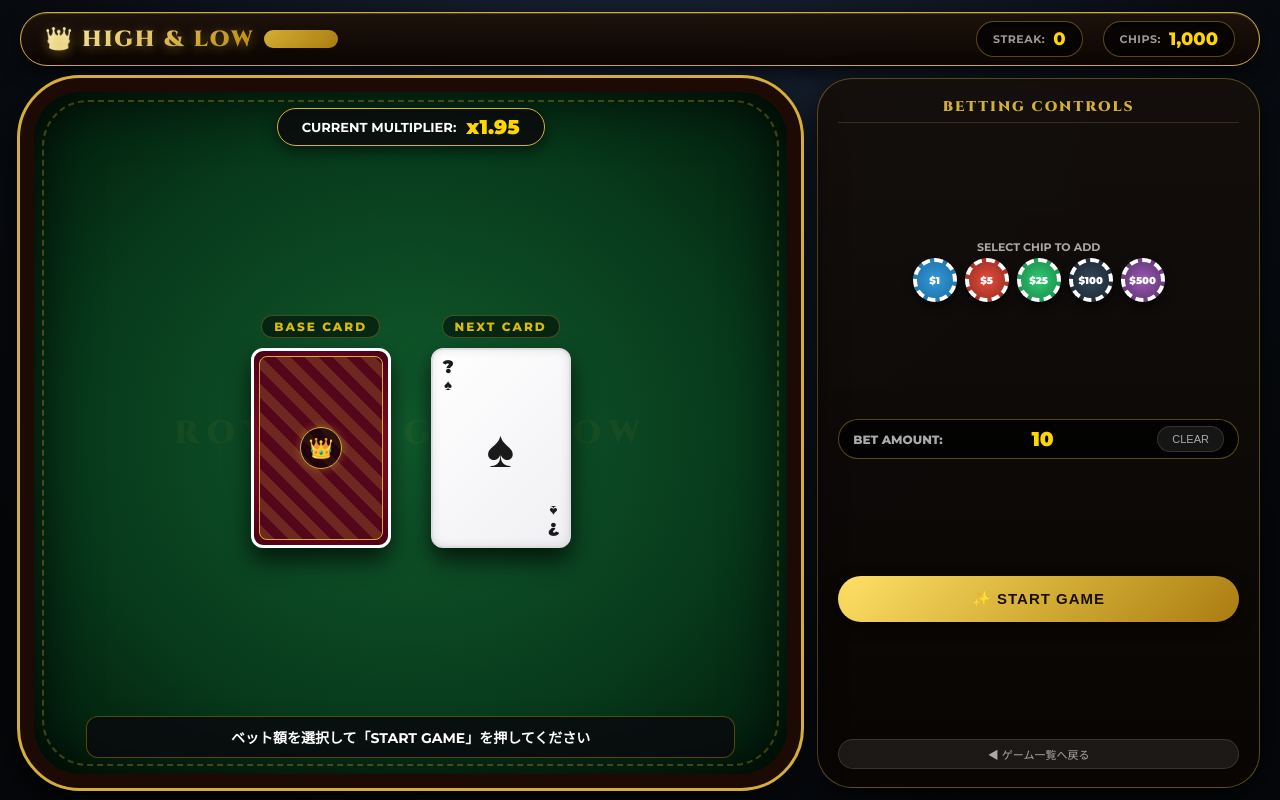
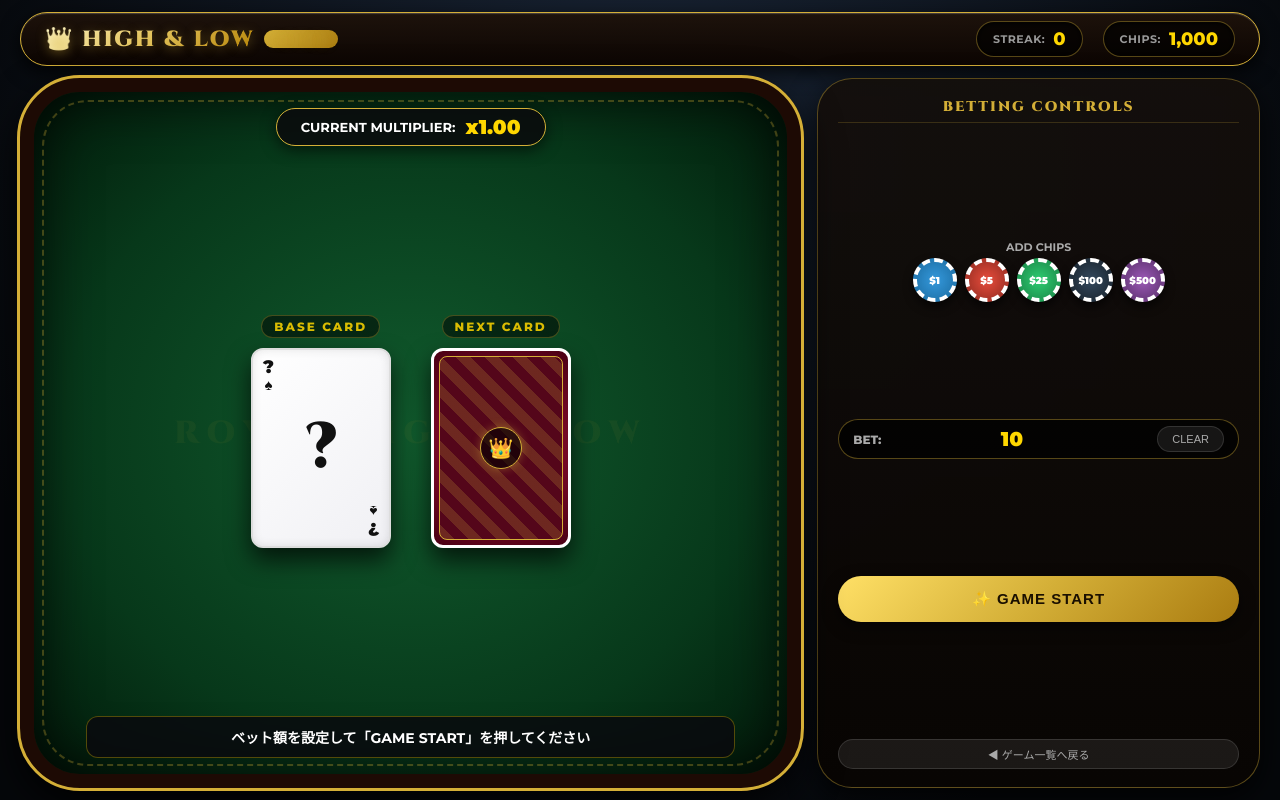
Before and after one commit to nosuke0411-gif/gemes1, a Flask app: page /highlow in a window 1280 px wide. Run offline with Flask 3, Linux system fonts and the light colour scheme; a user stored in the database is signed in; a database or web service that is not in the repository returns one stand-in record (values such as "Sample title"); some libraries are stand-ins or nearby versions.

Commit message:
Refactor CSS and update game state handling
Removed unused CSS variables and updated styles for layout and card display. Adjusted game state management for better integration with server data.

```diff
--- a/templates/highlow.html
+++ b/templates/highlow.html
@@ -13,7 +13,6 @@
         --felt-green: #0d4d28;
         --felt-dark: #041f0e;
         --wood-dark: #1d0a04;
-        --wood-light: #3d1709;
         --card-width: 140px;
         --card-height: 200px;
     }
@@ -32,16 +31,15 @@
     }
 
     html, body {
-        width: 100%;
-        height: 100%;
+        width: 100vw;
+        height: 100vh;
         height: 100dvh;
         margin: 0;
         padding: 0;
         overflow: hidden;
         font-family: 'Montserrat', -apple-system, BlinkMacSystemFont, sans-serif;
         background: #05070a;
-        background-image:
-            radial-gradient(circle at 50% 20%, #1a2638 0%, #05070a 80%);
+        background-image: radial-gradient(circle at 50% 20%, #1a2638 0%, #05070a 80%);
         color: #ffffff;
     }
 
@@ -67,7 +65,7 @@
         position: relative;
     }
 
-    /* TOP BAR - 横長スリムデザイン */
+    /* TOP BAR */
     .top-bar {
         display: flex;
         justify-content: space-between;
@@ -131,7 +129,7 @@
         color: #ffd700;
     }
 
-    /* MAIN CONTENT AREA - 左右分割横広レイアウト */
+    /* MAIN CONTENT AREA */
     .main-layout {
         display: flex;
         flex: 1;
@@ -140,7 +138,7 @@
         align-items: stretch;
     }
 
-    /* 左側: CASINO TABLE BOARD */
+    /* LEFT: CASINO TABLE BOARD */
     .table-board {
         position: relative;
         flex: 1.8;
@@ -171,8 +169,7 @@
 
     .table-logo {
         position: absolute;
-        top: 50%;
-        left: 50%;
+        top: 50%; left: 50%;
         transform: translate(-50%, -50%);
         font-family: 'Cinzel', serif;
         font-size: 32px;
@@ -213,7 +210,7 @@
         border: 1px solid rgba(212, 175, 55, 0.3);
     }
 
-    /* 3D LUXURY REALISTIC CARDS */
+    /* 3D CARDS */
     .card-container {
         width: var(--card-width);
         height: var(--card-height);
@@ -255,6 +252,7 @@
         padding: 8px 10px;
         color: #111;
         box-shadow: inset 0 0 10px rgba(0,0,0,0.1);
+        transform: rotateY(180deg);
     }
 
     .card-front.red { color: #d62828; }
@@ -274,21 +272,25 @@
     .corner-val { font-size: 18px; font-family: 'Montserrat', sans-serif; font-weight: 900; }
     .corner-suit { font-size: 15px; margin-top: 1px; }
 
+    /* 中央は数字を表示 */
     .card-center {
         position: absolute;
         top: 50%; left: 50%;
         transform: translate(-50%, -50%);
-        font-size: 52px;
+        font-size: 64px;
+        font-weight: 900;
+        font-family: 'Cinzel', 'Montserrat', serif;
         display: flex;
         align-items: center;
         justify-content: center;
+        line-height: 1;
+        letter-spacing: -2px;
     }
 
     .card-back {
         background: #800a28;
         background-image: radial-gradient(circle at 50% 50%, #a81339 0%, #4a0014 100%);
         border: 3px solid #ffffff;
-        transform: rotateY(180deg);
         display: flex;
         align-items: center;
         justify-content: center;
@@ -323,7 +325,7 @@
     .card-container.win .card-inner { box-shadow: 0 0 25px #2ecc71, 0 0 10px #2ecc71; }
     .card-container.lose .card-inner { box-shadow: 0 0 25px #e74c3c, 0 0 10px #e74c3c; }
 
-    /* MULTIPLIER BADGE & RESULT BANNER */
+    /* MULTIPLIER & RESULT */
     .multiplier-badge {
         background: rgba(10, 10, 12, 0.85);
         border: 1px solid var(--gold-primary);
@@ -362,7 +364,7 @@
         backdrop-filter: blur(4px);
     }
 
-    /* 右側: CONTROLS PANEL */
+    /* RIGHT: CONTROLS PANEL */
     .controls-panel {
         flex: 1;
         background: linear-gradient(180deg, rgba(20, 15, 12, 0.95) 0%, rgba(8, 5, 3, 0.98) 100%);
@@ -417,7 +419,7 @@
         color: #fff;
         cursor: pointer;
         box-shadow: 0 5px 10px rgba(0,0,0,0.6);
-        transition: transform 0.1s ease, box-shadow 0.1s ease;
+        transition: transform 0.1s ease;
     }
 
     .chip:hover { transform: translateY(-2px) scale(1.05); }
@@ -514,7 +516,6 @@
 
     .btn-sub:hover { background: rgba(255, 255, 255, 0.15); color: #fff; }
 
-    /* CANVAS FOR SPARKLING PARTICLES */
     #fx-canvas {
         position: fixed;
         top: 0; left: 0;
@@ -541,39 +542,39 @@
             </div>
             <div class="stat-badge">
                 <span class="stat-label">CHIPS:</span>
-                <span class="stat-value" id="coin-display">1,000</span>
+                <span class="stat-value" id="coin-display">{{ coins }}</span>
             </div>
         </div>
     </div>
 
-    <!-- MAIN LAYOUT (LEFT: TABLE, RIGHT: CONTROLS) -->
+    <!-- MAIN LAYOUT -->
     <div class="main-layout">
-        <!-- LEFT: CASINO TABLE -->
+        <!-- LEFT: CASINO TABLE BOARD -->
         <div class="table-board">
             <div class="table-logo">ROYAL HIGH & LOW</div>
 
             <!-- MULTIPLIER BADGE -->
             <div class="multiplier-badge">
                 <span>CURRENT MULTIPLIER:</span>
-                <span class="multiplier-val" id="mult-display">x1.95</span>
+                <span class="multiplier-val" id="mult-display">x1.00</span>
             </div>
 
             <!-- CARDS ARENA -->
             <div class="arena">
-                <!-- CURRENT BASE CARD -->
+                <!-- BASE CARD SLOT -->
                 <div class="card-slot">
                     <div class="slot-label">BASE CARD</div>
                     <div class="card-container flipped" id="card-base-container">
                         <div class="card-inner">
-                            <div class="card-front red" id="card-base-front">
+                            <div class="card-front" id="card-base-front">
                                 <div class="card-corner top-left">
-                                    <span class="corner-val" id="base-val-tl">7</span>
-                                    <span class="corner-suit" id="base-suit-tl">♥</span>
+                                    <span class="corner-val" id="base-val-tl">?</span>
+                                    <span class="corner-suit" id="base-suit-tl">♠</span>
                                 </div>
-                                <div class="card-center" id="base-suit-center">♥</div>
+                                <div class="card-center" id="base-val-center">?</div>
                                 <div class="card-corner bottom-right">
-                                    <span class="corner-val" id="base-val-br">7</span>
-                                    <span class="corner-suit" id="base-suit-br">♥</span>
+                                    <span class="corner-val" id="base-val-br">?</span>
+                                    <span class="corner-suit" id="base-suit-br">♠</span>
                                 </div>
                             </div>
                             <div class="card-back">
@@ -585,17 +586,17 @@
                     </div>
                 </div>
 
-                <!-- NEXT CARD -->
+                <!-- NEXT CARD SLOT -->
                 <div class="card-slot">
                     <div class="slot-label">NEXT CARD</div>
                     <div class="card-container" id="card-next-container">
                         <div class="card-inner">
-                            <div class="card-front black" id="card-next-front">
+                            <div class="card-front" id="card-next-front">
                                 <div class="card-corner top-left">
                                     <span class="corner-val" id="next-val-tl">?</span>
                                     <span class="corner-suit" id="next-suit-tl">♠</span>
                                 </div>
-                                <div class="card-center" id="next-suit-center">♠</div>
+                                <div class="card-center" id="next-val-center">?</div>
                                 <div class="card-corner bottom-right">
                                     <span class="corner-val" id="next-val-br">?</span>
                                     <span class="corner-suit" id="next-suit-br">♠</span>
@@ -613,7 +614,7 @@
 
             <!-- RESULT BANNER -->
             <div class="result-banner" id="result-message">
-                ベット額を選択して「START GAME」を押してください
+                ベット額を設定して「GAME START」を押してください
             </div>
         </div>
 
@@ -623,7 +624,7 @@
 
             <!-- CHIP SELECTOR -->
             <div>
-                <div class="chip-selector-label">SELECT CHIP TO ADD</div>
+                <div class="chip-selector-label">ADD CHIPS</div>
                 <div class="chip-selector" id="chip-area">
                     <div class="chip chip-1" onclick="addBet(1)">$1</div>
                     <div class="chip chip-5" onclick="addBet(5)">$5</div>
@@ -635,7 +636,7 @@
 
             <!-- BET INPUT -->
             <div class="bet-input-container">
-                <span style="color:#aaa; font-weight:800; font-size:12px;">BET AMOUNT:</span>
+                <span style="color:#aaa; font-weight:800; font-size:12px;">BET:</span>
                 <input type="number" id="bet-amount" value="10" min="1">
                 <button class="btn-sub" onclick="clearBet()">CLEAR</button>
             </div>
@@ -643,7 +644,7 @@
             <!-- ACTION BUTTONS -->
             <div id="action-controls" style="display: flex; flex-direction: column; gap: 8px;">
                 <button class="btn btn-gold" id="start-btn" onclick="handleStartGame()">
-                    ✨ START GAME
+                    ✨ GAME START
                 </button>
 
                 <div class="btn-group" id="choice-btns" style="display: none;">
@@ -658,71 +659,52 @@
                 <button class="btn btn-cashout" id="cashout-btn" style="display: none;" onclick="handleCashout()">
                     💰 CASH OUT (<span id="win-amount">$0</span>)
                 </button>
+
+                <button class="btn btn-gold" id="retry-btn" style="display: none;" onclick="resetToBetMode()">
+                    ✨ もう一度遊ぶ
+                </button>
             </div>
 
-            <button class="btn-sub" onclick="history.back()">◀ ゲーム一覧へ戻る</button>
+            <button class="btn-sub" onclick="location.href='/games'">◀ ゲーム一覧へ戻る</button>
         </div>
     </div>
 </div>
 
 <script>
 /**
- * GAME STATE MANAGEMENT (NO AUDIO)
+ * HIGH & LOW FRONTEND ENGINE
  */
-const SUITS = [
-    { symbol: '♠', name: 'spades', color: 'black' },
-    { symbol: '♥', name: 'hearts', color: 'red' },
-    { symbol: '♦', name: 'diamonds', color: 'red' },
-    { symbol: '♣', name: 'clubs', color: 'black' }
-];
-
-const VAL_MAP = {
-    1: 'A', 2: '2', 3: '3', 4: '4', 5: '5', 6: '6', 7: '7',
-    8: '8', 9: '9', 10: '10', 11: 'J', 12: 'Q', 13: 'K'
-};
-
 let gameState = {
-    coins: 1000,
+    coins: parseInt("{{ coins }}") || 1000,
     currentBet: 10,
-    baseCard: { value: 7, suit: SUITS[1] },
+    baseCard: null,
     nextCard: null,
     streak: 0,
-    multiplier: 1.95,
+    multiplier: 1.0,
     isPlaying: false
 };
 
-// INITIALIZE INTERFACE
 window.onload = function() {
     initFxCanvas();
-    try {
-        const serverCoins = parseInt("{{ coins }}");
-        if (!isNaN(serverCoins)) gameState.coins = serverCoins;
-
-        const serverVal = parseInt("{{ value }}");
-        if (!isNaN(serverVal)) gameState.baseCard.value = serverVal;
-    } catch(e) {}
-
-    updateCardUI('base', gameState.baseCard.value, gameState.baseCard.suit);
     updateCoinsUI();
 };
 
 function updateCoinsUI() {
     document.getElementById('coin-display').textContent = gameState.coins.toLocaleString();
     document.getElementById('streak-display').textContent = gameState.streak;
+    document.getElementById('mult-display').textContent = `x${gameState.multiplier.toFixed(2)}`;
 }
 
-function updateCardUI(target, val, suitObj) {
-    const displayVal = VAL_MAP[val] || val;
-    const isRed = suitObj.color === 'red';
+function updateCardUI(target, cardData) {
+    if (!cardData) return;
+    const frontEl = document.getElementById(`card-${target}-front`);
+    frontEl.className = `card-front ${cardData.color === 'red' ? 'red' : 'black'}`;
 
-    const frontEl = document.getElementById(`card-${target}-front`);
-    frontEl.className = `card-front ${isRed ? 'red' : 'black'}`;
-
-    document.getElementById(`${target}-val-tl`).textContent = displayVal;
-    document.getElementById(`${target}-suit-tl`).textContent = suitObj.symbol;
-    document.getElementById(`${target}-suit-center`).textContent = suitObj.symbol;
-    document.getElementById(`${target}-val-br`).textContent = displayVal;
-    document.getElementById(`${target}-suit-br`).textContent = suitObj.symbol;
+    document.getElementById(`${target}-val-tl`).textContent = cardData.val_str;
+    document.getElementById(`${target}-suit-tl`).textContent = cardData.symbol;
+    document.getElementById(`${target}-val-center`).textContent = cardData.val_str;
+    document.getElementById(`${target}-val-br`).textContent = cardData.val_str;
+    document.getElementById(`${target}-suit-br`).textContent = cardData.symbol;
 }
 
 function addBet(amount) {
@@ -737,9 +719,7 @@ function clearBet() {
     document.getElementById('bet-amount').value = 0;
 }
 
-/**
- * STREAMING_CHUNK:Handling game start and fallback logic...
- */
+// 1. GAME START
 async function handleStartGame() {
     const betInput = parseInt(document.getElementById('bet-amount').value);
     if (!betInput || betInput <= 0 || betInput > gameState.coins) {
@@ -747,150 +727,160 @@ async function handleStartGame() {
         return;
     }
 
-    gameState.currentBet = betInput;
-    gameState.coins -= betInput;
-    gameState.streak = 0;
-    gameState.isPlaying = true;
-    updateCoinsUI();
-
-    // Reset slots
-    document.getElementById('card-next-container').classList.remove('flipped', 'win', 'lose');
-    document.getElementById('card-base-container').classList.remove('win', 'lose');
-
     try {
         const response = await fetch("/highlow_start", {
             method: "POST",
             headers: {"Content-Type": "application/json"},
-            body: JSON.stringify({
-                current_value: gameState.baseCard.value,
-                current_suit: gameState.baseCard.suit.name,
-                bet: gameState.currentBet
-            })
+            body: JSON.stringify({ bet: betInput })
         });
-        if (response.ok) {
         const data = await response.json();
-            if(data.html) {
-                document.body.innerHTML = data.html;
+
+        if (!data.success) {
+            setMessage(data.msg);
             return;
         }
-        }
-    } catch(e) {}
 
-    // Standalone fallback
-    gameState.baseCard = getRandomCard();
-    updateCardUI('base', gameState.baseCard.value, gameState.baseCard.suit);
+        gameState.coins = data.coins;
+        gameState.currentBet = data.bet;
+        gameState.streak = 0;
+        gameState.multiplier = 1.0;
+        gameState.baseCard = data.base_card;
+        gameState.isPlaying = true;
+
+        // UI Reset
+        updateCoinsUI();
+        updateCardUI('base', gameState.baseCard);
+
         document.getElementById('card-base-container').classList.add('flipped');
+        document.getElementById('card-next-container').classList.remove('flipped', 'win', 'lose');
 
-    // Toggle Controls
+        // Control Mode Toggle
         document.getElementById('start-btn').style.display = 'none';
+        document.getElementById('retry-btn').style.display = 'none';
         document.getElementById('chip-area').style.pointerEvents = 'none';
         document.getElementById('bet-amount').disabled = true;
         document.getElementById('choice-btns').style.display = 'flex';
-    document.getElementById('cashout-btn').style.display = 'block';
+        document.getElementById('cashout-btn').style.display = 'none';
 
-    updateCashoutBtn();
-    setMessage("「HIGH」か「LOW」かを選択してください");
+        setMessage(data.msg);
+
+    } catch(e) {
+        console.error(e);
+        setMessage("通信エラーが発生しました");
+    }
 }
 
-/**
- * STREAMING_CHUNK:Handling round choices and win evaluation...
- */
+// 2. HIGH / LOW CHOICE PLAY
 async function handlePlay(choice) {
     if (!gameState.isPlaying) return;
-
-    gameState.nextCard = getRandomCard();
-    updateCardUI('next', gameState.nextCard.value, gameState.nextCard.suit);
-    const nextContainer = document.getElementById('card-next-container');
-    nextContainer.classList.add('flipped');
-
-    const isWin = (choice === 'HIGH' && gameState.nextCard.value >= gameState.baseCard.value) ||
-                  (choice === 'LOW' && gameState.nextCard.value <= gameState.baseCard.value);
 
     try {
         const response = await fetch("/highlow_play2", {
             method: "POST",
             headers: {"Content-Type": "application/json"},
-            body: JSON.stringify({ choice })
+            body: JSON.stringify({ choice: choice })
         });
-        if (response.ok) {
         const data = await response.json();
-            if (data.html) {
-                document.body.innerHTML = data.html;
+
+        if (!data.success) {
+            setMessage(data.msg);
             return;
         }
-        }
-    } catch(e) {}
+
+        gameState.nextCard = data.next_card;
+        updateCardUI('next', gameState.nextCard);
+
+        const nextContainer = document.getElementById('card-next-container');
+        nextContainer.classList.add('flipped');
 
         setTimeout(() => {
-        if (isWin) {
+            if (data.result === 'win') {
                 spawnParticles();
-            gameState.streak++;
                 nextContainer.classList.add('win');
+                gameState.streak = data.streak;
+                gameState.multiplier = data.multiplier;
+                updateCoinsUI();
 
-            const currentWin = Math.floor(gameState.currentBet * Math.pow(1.95, gameState.streak));
-            setMessage(`🎉 WIN! ${gameState.streak}連勝中! (獲得権: $${currentWin})`);
+                document.getElementById('cashout-btn').style.display = 'block';
+                document.getElementById('win-amount').textContent = `$${data.est_payout.toLocaleString()}`;
 
+                // Win Case: Base card updates to next card seamlessly
                 setTimeout(() => {
                     gameState.baseCard = gameState.nextCard;
-                updateCardUI('base', gameState.baseCard.value, gameState.baseCard.suit);
+                    updateCardUI('base', gameState.baseCard);
                     nextContainer.classList.remove('flipped', 'win');
-                updateCashoutBtn();
-                updateCoinsUI();
+                }, 1200);
+
+            } else if (data.result === 'draw') {
+                gameState.baseCard = gameState.nextCard;
+                updateCardUI('base', gameState.baseCard);
+                setTimeout(() => {
+                    nextContainer.classList.remove('flipped');
                 }, 1000);
 
-        } else {
+            } else { // Lose
                 nextContainer.classList.add('lose');
-            setMessage(`💥 LOSE... 残念！カードは [ ${VAL_MAP[gameState.nextCard.value]} ] でした`);
-            endGame(false);
-        }
-    }, 500);
+                gameState.isPlaying = false;
+
+                document.getElementById('choice-btns').style.display = 'none';
+                document.getElementById('cashout-btn').style.display = 'none';
+                document.getElementById('retry-btn').style.display = 'block';
             }
 
-function handleCashout() {
-    if (!gameState.isPlaying || gameState.streak === 0) return;
+            setMessage(data.msg);
+        }, 500);
 
-    const winAmount = Math.floor(gameState.currentBet * Math.pow(1.95, gameState.streak));
-    gameState.coins += winAmount;
-    spawnParticles();
+    } catch(e) {
+        console.error(e);
+        setMessage("通信エラーが発生しました");
+    }
+}
+
+// 3. CASH OUT
+async function handleCashout() {
+    if (!gameState.isPlaying) return;
 
     try {
-        fetch('/highlow_cashout').then(res => {
-            if (res.redirected) window.location.href = res.url;
-        });
-    } catch(e) {}
+        const response = await fetch("/highlow_cashout", { method: "POST" });
+        const data = await response.json();
 
-    setMessage(`💰 CASH OUT! $${winAmount} を獲得しました！`);
+        if (data.success) {
+            spawnParticles();
+            gameState.coins = data.coins;
+            gameState.isPlaying = false;
             updateCoinsUI();
-    endGame(true);
+
+            setMessage(data.msg);
+
+            document.getElementById('choice-btns').style.display = 'none';
+            document.getElementById('cashout-btn').style.display = 'none';
+            document.getElementById('retry-btn').style.display = 'block';
+        }
+    } catch(e) {
+        console.error(e);
+    }
 }
 
-function endGame(isWin) {
-    gameState.isPlaying = false;
+function resetToBetMode() {
     document.getElementById('start-btn').style.display = 'block';
+    document.getElementById('retry-btn').style.display = 'none';
     document.getElementById('chip-area').style.pointerEvents = 'auto';
     document.getElementById('bet-amount').disabled = false;
-    document.getElementById('choice-btns').style.display = 'none';
-    document.getElementById('cashout-btn').style.display = 'none';
-}
+    document.getElementById('card-next-container').classList.remove('flipped', 'win', 'lose');
+    document.getElementById('card-base-container').classList.remove('win', 'lose');
 
-function updateCashoutBtn() {
-    const winAmount = Math.floor(gameState.currentBet * Math.pow(1.95, gameState.streak || 1));
-    document.getElementById('win-amount').textContent = `$${winAmount}`;
+    gameState.streak = 0;
+    gameState.multiplier = 1.0;
+    updateCoinsUI();
+
+    setMessage("ベット額を設定して「GAME START」を押してください");
 }
 
 function setMessage(msg) {
     document.getElementById('result-message').textContent = msg;
 }
 
-function getRandomCard() {
-    const suit = SUITS[Math.floor(Math.random() * SUITS.length)];
-    const value = Math.floor(Math.random() * 13) + 1;
-    return { suit, value };
-}
-
-/**
- * STREAMING_CHUNK:Rendering visual gold particle effects...
- */
+/* PARTICLES FX Engine */
 let canvas, ctx, particles = [];
 
 function initFxCanvas() {
@@ -907,14 +897,14 @@ function resizeCanvas() {
 }
 
 function spawnParticles() {
-    for (let i = 0; i < 50; i++) {
+    for (let i = 0; i < 60; i++) {
         particles.push({
-            x: canvas.width * 0.4,
-            y: canvas.height * 0.5,
-            vx: (Math.random() - 0.5) * 14,
-            vy: (Math.random() - 0.7) * 14,
+            x: canvas.width * 0.45,
+            y: canvas.height * 0.4,
+            vx: (Math.random() - 0.5) * 16,
+            vy: (Math.random() - 0.7) * 16,
             size: Math.random() * 6 + 3,
-            color: `hsl(${Math.random() * 20 + 40}, 100%, ${Math.random() * 30 + 50}%)`,
+            color: `hsl(${Math.random() * 30 + 40}, 100%, ${Math.random() * 30 + 50}%)`,
             alpha: 1,
             decay: Math.random() * 0.02 + 0.015
         });
@@ -927,7 +917,7 @@ function renderParticles() {
         const p = particles[i];
         p.x += p.vx;
         p.y += p.vy;
-        p.vy += 0.3;
+        p.vy += 0.35;
         p.alpha -= p.decay;
 
         if (p.alpha <= 0) {
```
Lines whose indentation alone changed are shown as unchanged.
